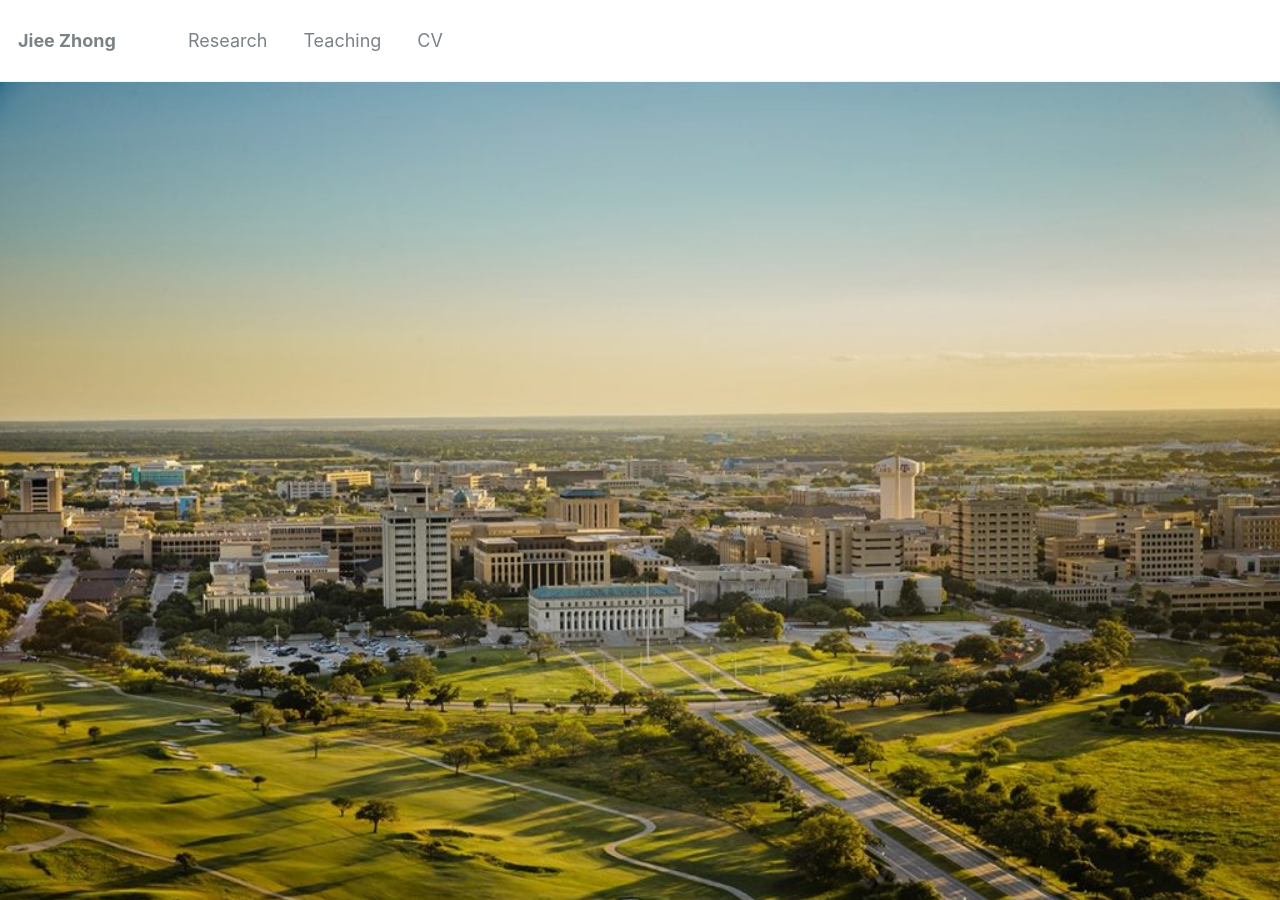
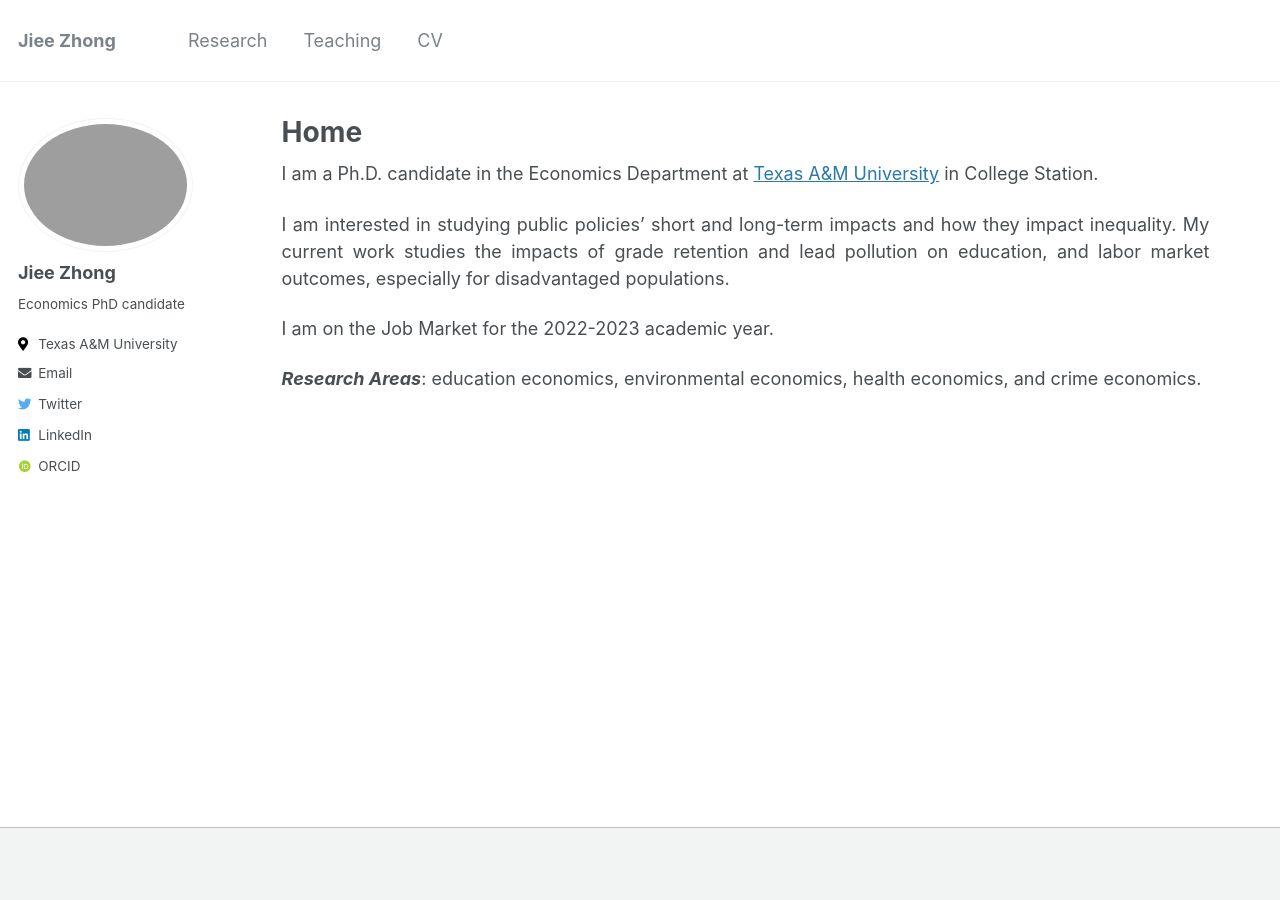
Before and after one commit to jieezhong/jieezhong.github.io, a Jekyll site: the page built from _pages/about.md, in a window 1280 px wide and 900 px high. Built offline with Jekyll 4.4.1, drawn with Linux system fonts in a browser that asks for light colours; some web fonts are replaced.

Commit message:
Update about.md

```diff
--- a/_pages/about.md
+++ b/_pages/about.md
@@ -6,8 +6,6 @@ author_profile: true
 redirect_from:
 - /about/
 - /about.html
-header:
-  image: TAMU.jpg
 ---
 
 I am a Ph.D. candidate in the Economics Department at [Texas A&M University](https://liberalarts.tamu.edu/economics/) in College Station.
```
